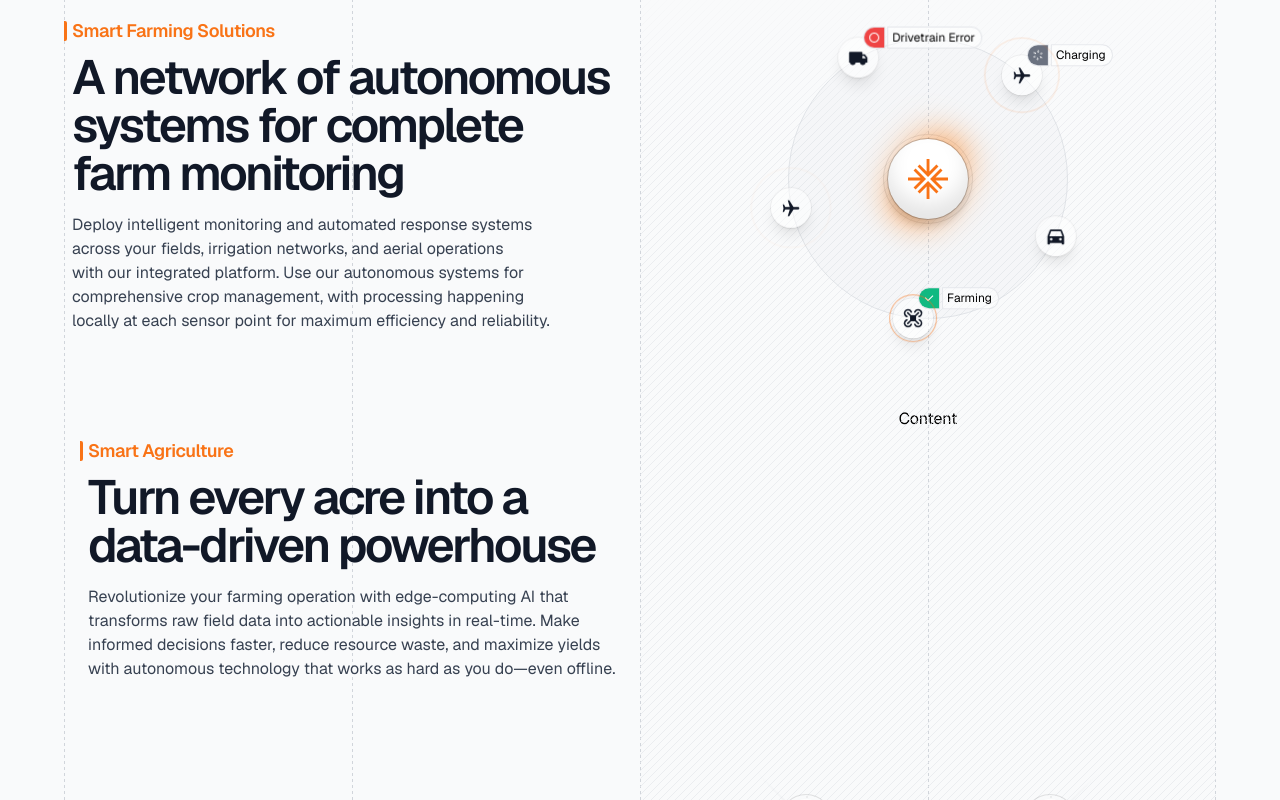
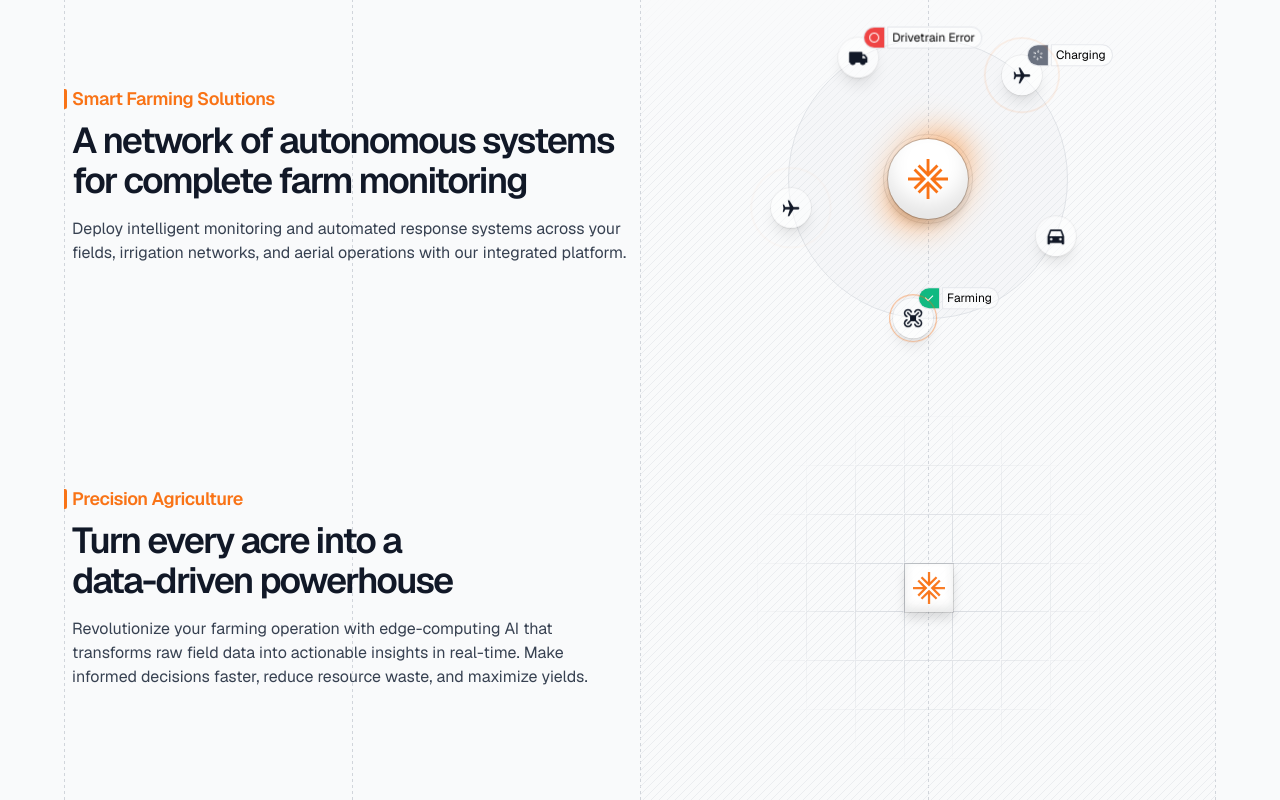
Before and after one commit to tremorlabs/template-solar, a Next.js app: page / in a window 1280 px wide. Shown: the part 840-1640 px from the top of the page. Built offline with nearby package versions, Linux system fonts and the light colour scheme.

Commit message:
update image

```diff
--- a/src/components/ui/Features.tsx
+++ b/src/components/ui/Features.tsx
@@ -1,3 +1,4 @@
+import { cx } from "@/lib/utils"
 import {
   RiCarFill,
   RiCheckLine,
@@ -129,15 +130,13 @@ export default function Features() {
             Smart Farming Solutions
             <div className="absolute -left-[8px] top-1 h-5 w-[3px] rounded-r-sm bg-orange-500" />
           </h2>
-          <p className="mt-2 text-balance text-3xl font-semibold tracking-tighter text-gray-900 md:text-5xl">
+          <p className="mt-2 text-balance text-3xl font-semibold tracking-tighter text-gray-900 md:text-4xl">
             A network of autonomous systems for complete farm monitoring
           </p>
           <p className="mt-4 text-balance text-gray-700">
             Deploy intelligent monitoring and automated response systems across
             your fields, irrigation networks, and aerial operations with our
-            integrated platform. Use our autonomous systems for comprehensive
-            crop management, with processing happening locally at each sensor
-            point for maximum efficiency and reliability.
+            integrated platform.
           </p>
         </div>
         <div className="relative col-span-2 flex items-center justify-center overflow-hidden">
@@ -295,22 +294,19 @@ export default function Features() {
         </div>
 
         <div className="col-span-2 my-auto px-2">
-          <div className="mx-auto max-w-6xl px-4 py-16">
           <h2 className="relative text-lg font-semibold tracking-tight text-orange-500">
-              Smart Agriculture
+            Precision Agriculture
             <div className="absolute -left-[8px] top-1 h-5 w-[3px] rounded-r-sm bg-orange-500" />
           </h2>
-            <p className="mt-2 text-balance text-3xl font-semibold tracking-tighter text-gray-900 md:text-5xl">
+          <p className="mt-2 text-balance text-3xl font-semibold tracking-tighter text-gray-900 md:text-4xl">
             Turn every acre into a data-driven powerhouse
           </p>
           <p className="mt-4 text-balance text-gray-700">
             Revolutionize your farming operation with edge-computing AI that
             transforms raw field data into actionable insights in real-time.
-              Make informed decisions faster, reduce resource waste, and
-              maximize yields with autonomous technology that works as hard as
-              you do—even offline.
+            Make informed decisions faster, reduce resource waste, and maximize
+            yields.
           </p>
-          </div>
         </div>
         <div className="relative col-span-2 flex items-center justify-center overflow-hidden">
           <svg
@@ -346,8 +342,37 @@ export default function Features() {
               fill="url(#diagonal-feature-pattern)"
             />
           </svg>
-          <div className="pointer-events-none h-96 select-none p-10">
-            Content
+          <div className="relative h-[440px] w-[440px]">
+            <div className="grid h-[440px] w-[440px] grid-cols-9 [mask-image:radial-gradient(white_0%,transparent_60%)]">
+              {Array(81)
+                .fill(null)
+                .map((_, index) => {
+                  const isLastRow = index >= 72
+                  const isLastCol = (index + 1) % 9 === 0
+                  const isCenter = index === 40
+
+                  return (
+                    <div
+                      key={index}
+                      className={cx(
+                        "h-12 w-12 border-l border-t border-gray-300",
+                        isLastRow ? "border-b" : "",
+                        isLastCol ? "border-r" : "",
+                      )}
+                    >
+                      {isCenter && (
+                        <div className="relative flex size-12 items-center justify-center">
+                          <div>
+                            <div className="relative z-10 flex h-12 w-12 items-center justify-center bg-white shadow-[inset_0px_-5px_10px_rgba(0,0,0,0.1),0_7px_10px_0_rgba(0,0,0,0.15)] ring-1 ring-black/15">
+                              <SolarMark className="size-8" />
+                            </div>
+                          </div>
+                        </div>
+                      )}
+                    </div>
+                  )
+                })}
+            </div>
           </div>
         </div>
         <div className="col-span-2 my-auto px-2">
@@ -355,15 +380,13 @@ export default function Features() {
             Easy Expansion
             <div className="absolute -left-[7px] top-1 h-5 w-[3px] rounded-r-sm bg-orange-500" />
           </h2>
-          <p className="mt-2 text-balance text-3xl font-semibold tracking-tighter text-gray-900 md:text-5xl">
+          <p className="mt-2 text-balance text-3xl font-semibold tracking-tighter text-gray-900 md:text-4xl">
             Scale your smart farm with plug-and-play simplicity
           </p>
           <p className="mt-4 text-balance text-gray-700">
             Add new sensors and capabilities to your farm network with zero
             setup required. Our systems automatically connect and coordinate
-            with each other, creating a robust agricultural network that grows
-            stronger with each additional sensor while maintaining
-            enterprise-grade security.
+            with each other.
           </p>
         </div>
         <div className="relative col-span-2 flex items-center justify-center overflow-hidden">
@@ -404,14 +427,6 @@ export default function Features() {
             <div className="relative">
               <div className="absolute left-[6rem] top-[6rem] z-20">
                 <div className="relative mx-auto w-fit rounded-full bg-gray-50 p-1 shadow-md shadow-black/10 ring-1 ring-black/10">
-                  <div className="absolute left-[15%] top-[15%] size-0.5 rounded-full bg-gray-100 shadow-inner" />
-                  <div className="absolute right-[15%] top-[15%] size-0.5 rounded-full bg-gray-100 shadow-inner" />
-                  <div className="absolute bottom-[15%] left-[15%] size-0.5 rounded-full bg-gray-100 shadow-inner" />
-                  <div className="absolute bottom-[15%] right-[15%] size-0.5 rounded-full bg-gray-100 shadow-inner" />
-                  <div className="absolute right-[2%] top-1/2 size-0.5 rounded-full bg-gray-100 shadow-inner" />
-                  <div className="absolute left-[2%] top-1/2 size-0.5 rounded-full bg-gray-100 shadow-inner" />
-                  <div className="absolute left-1/2 top-[2%] size-0.5 rounded-full bg-gray-100 shadow-inner" />
-                  <div className="absolute bottom-[2%] left-1/2 size-0.5 rounded-full bg-gray-100 shadow-inner" />
                   <div className="w-fit rounded-full bg-gradient-to-b from-white to-gray-100 p-3 shadow-[inset_0px_-2px_6px_rgba(0,0,0,0.09),0_3px_5px_0_rgba(0,0,0,0.19)] ring-1 ring-inset ring-white/50">
                     <RiNotification2Line
                       className="size-5 text-gray-900"
@@ -422,14 +437,6 @@ export default function Features() {
               </div>
               <div className="absolute right-[6rem] top-[6rem] z-20">
                 <div className="relative mx-auto w-fit rounded-full bg-gray-50 p-1 shadow-md shadow-black/10 ring-1 ring-black/10">
-                  <div className="absolute left-[15%] top-[15%] size-0.5 rounded-full bg-gray-100 shadow-inner" />
-                  <div className="absolute right-[15%] top-[15%] size-0.5 rounded-full bg-gray-100 shadow-inner" />
-                  <div className="absolute bottom-[15%] left-[15%] size-0.5 rounded-full bg-gray-100 shadow-inner" />
-                  <div className="absolute bottom-[15%] right-[15%] size-0.5 rounded-full bg-gray-100 shadow-inner" />
-                  <div className="absolute right-[2%] top-1/2 size-0.5 rounded-full bg-gray-100 shadow-inner" />
-                  <div className="absolute left-[2%] top-1/2 size-0.5 rounded-full bg-gray-100 shadow-inner" />
-                  <div className="absolute left-1/2 top-[2%] size-0.5 rounded-full bg-gray-100 shadow-inner" />
-                  <div className="absolute bottom-[2%] left-1/2 size-0.5 rounded-full bg-gray-100 shadow-inner" />
                   <div className="w-fit rounded-full bg-gradient-to-b from-white to-gray-100 p-3 shadow-[inset_0px_-2px_6px_rgba(0,0,0,0.05),0_7px_10px_0_rgba(0,0,0,0.10)] ring-1 ring-inset ring-white/50">
                     <RiContrast2Line
                       className="size-5 text-gray-900"
@@ -440,14 +447,6 @@ export default function Features() {
               </div>
               <div className="absolute bottom-[6rem] right-[6rem] z-20">
                 <div className="relative mx-auto w-fit rounded-full bg-gray-50 p-1 shadow-md shadow-black/10 ring-1 ring-black/10">
-                  <div className="absolute left-[15%] top-[15%] size-0.5 rounded-full bg-gray-100 shadow-inner" />
-                  <div className="absolute right-[15%] top-[15%] size-0.5 rounded-full bg-gray-100 shadow-inner" />
-                  <div className="absolute bottom-[15%] left-[15%] size-0.5 rounded-full bg-gray-100 shadow-inner" />
-                  <div className="absolute bottom-[15%] right-[15%] size-0.5 rounded-full bg-gray-100 shadow-inner" />
-                  <div className="absolute right-[2%] top-1/2 size-0.5 rounded-full bg-gray-100 shadow-inner" />
-                  <div className="absolute left-[2%] top-1/2 size-0.5 rounded-full bg-gray-100 shadow-inner" />
-                  <div className="absolute left-1/2 top-[2%] size-0.5 rounded-full bg-gray-100 shadow-inner" />
-                  <div className="absolute bottom-[2%] left-1/2 size-0.5 rounded-full bg-gray-100 shadow-inner" />
                   <div className="w-fit rounded-full bg-gradient-to-b from-white to-gray-100 p-3 shadow-[inset_0px_-2px_6px_rgba(0,0,0,0.05),0_7px_10px_0_rgba(0,0,0,0.10)] ring-1 ring-inset ring-white/50">
                     <RiCodepenLine
                       className="size-5 text-gray-900"
@@ -458,14 +457,6 @@ export default function Features() {
               </div>
               <div className="absolute bottom-[6rem] left-[6rem] z-20">
                 <div className="relative mx-auto w-fit rounded-full bg-gray-50 p-1 shadow-md shadow-black/10 ring-1 ring-black/10">
-                  <div className="absolute left-[15%] top-[15%] size-0.5 rounded-full bg-gray-100 shadow-inner" />
-                  <div className="absolute right-[15%] top-[15%] size-0.5 rounded-full bg-gray-100 shadow-inner" />
-                  <div className="absolute bottom-[15%] left-[15%] size-0.5 rounded-full bg-gray-100 shadow-inner" />
-                  <div className="absolute bottom-[15%] right-[15%] size-0.5 rounded-full bg-gray-100 shadow-inner" />
-                  <div className="absolute right-[2%] top-1/2 size-0.5 rounded-full bg-gray-100 shadow-inner" />
-                  <div className="absolute left-[2%] top-1/2 size-0.5 rounded-full bg-gray-100 shadow-inner" />
-                  <div className="absolute left-1/2 top-[2%] size-0.5 rounded-full bg-gray-100 shadow-inner" />
-                  <div className="absolute bottom-[2%] left-1/2 size-0.5 rounded-full bg-gray-100 shadow-inner" />
                   <div className="w-fit rounded-full bg-gradient-to-b from-white to-gray-100 p-3 shadow-[inset_0px_-2px_6px_rgba(0,0,0,0.05),0_7px_10px_0_rgba(0,0,0,0.10)] ring-1 ring-inset ring-white/50">
                     <RiCopilotFill
                       className="size-5 text-gray-900"
```
Lines whose indentation alone changed are shown as unchanged.
